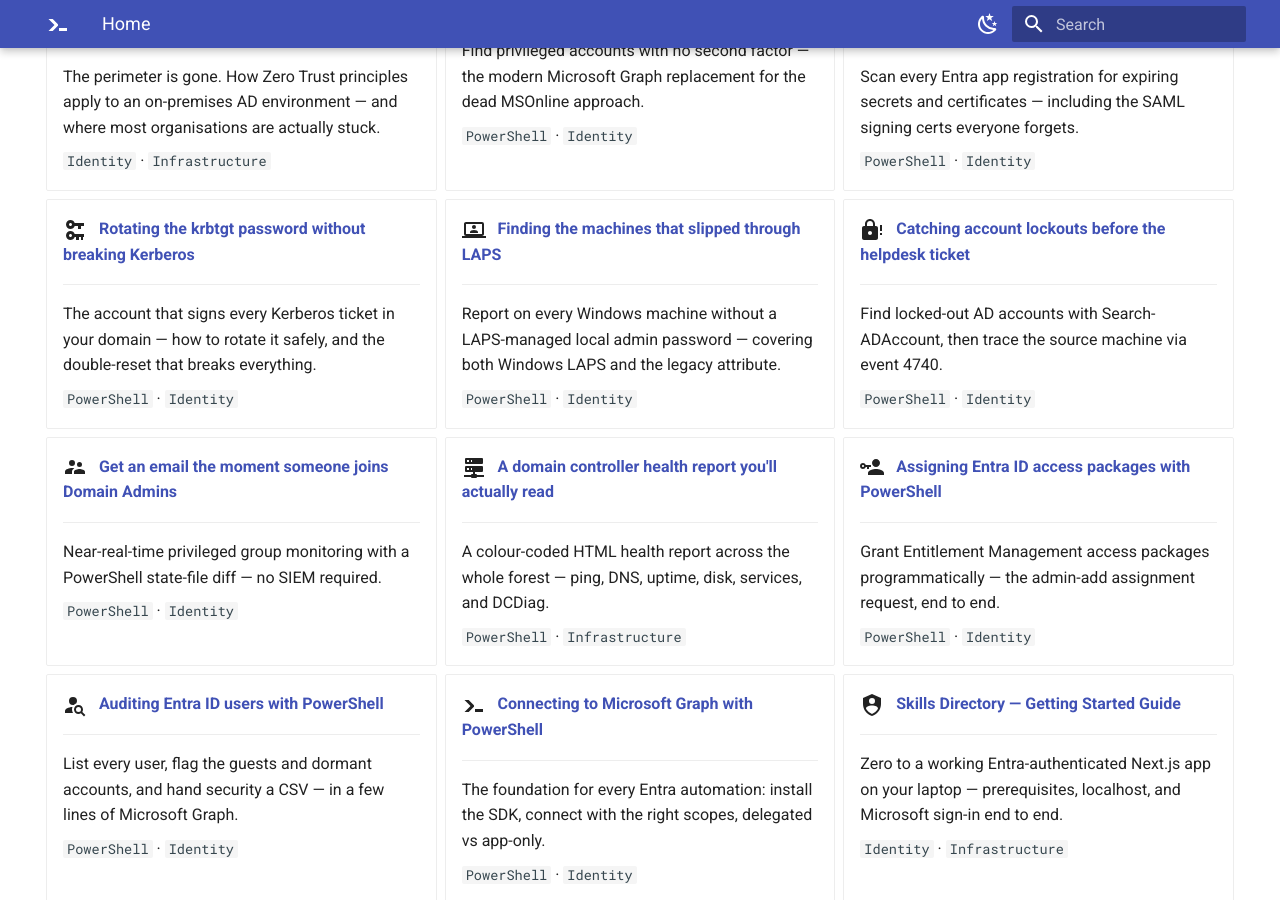
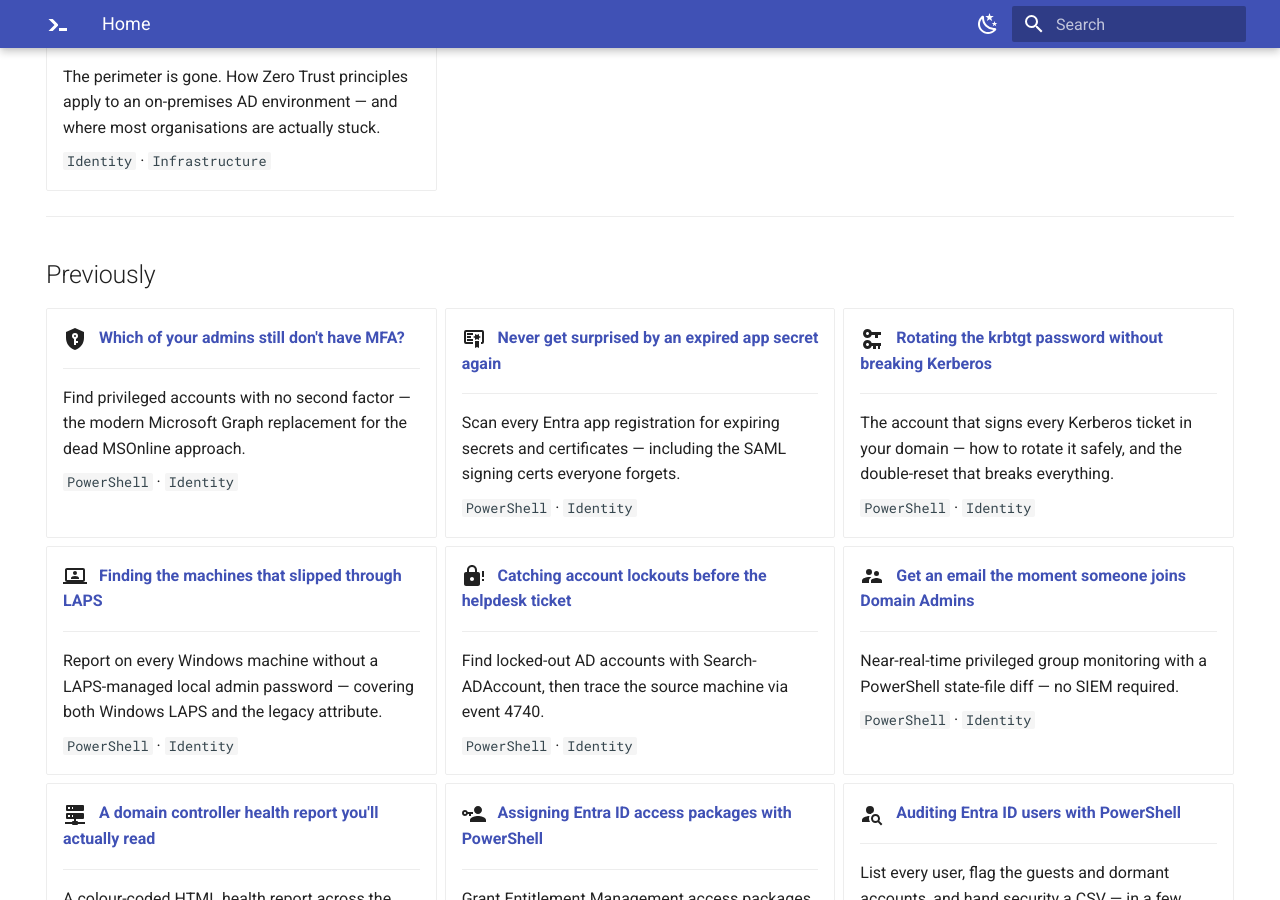
Before and after one commit to KaveshN/kaveshn.github.io, an MkDocs documentation site: the page built from docs/index.md, in a window 1280 px wide and 900 px high, scrolled down 1239 px. Built offline with MkDocs 1.6.1 and Material for MkDocs 9.7.7, drawn with Linux system fonts in a browser that asks for light colours.

Commit message:
Fix home page: split into two grid sections so all cards render correctly
Co-Authored-By: Claude Sonnet 4.6 <noreply@anthropic.com>

```diff
--- a/docs/index.md
+++ b/docs/index.md
@@ -108,6 +108,14 @@ build, so expect equal parts architecture and hands-on.
 
     `Identity` · `Infrastructure`
 
+</div>
+
+---
+
+## Previously
+
+<div class="grid cards" markdown>
+
 -   :material-shield-key:{ .lg .middle } &nbsp; __[Which of your admins still don't have MFA?](blog/posts/find-admins-without-mfa-graph.md)__
 
     ---
```
